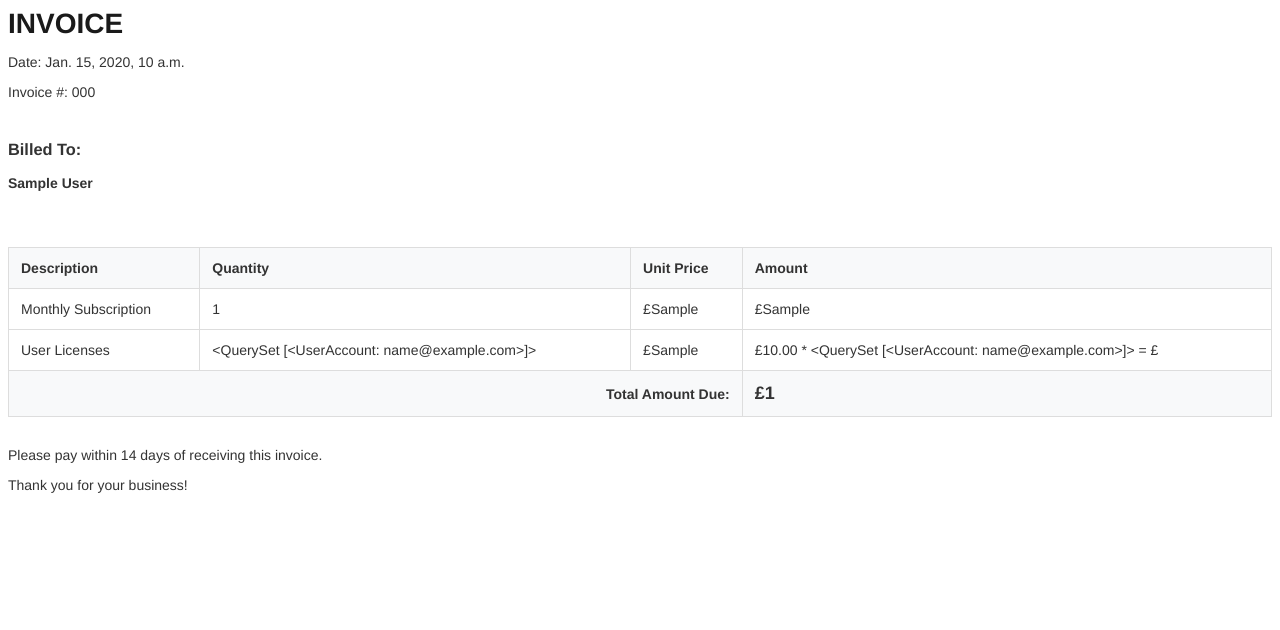
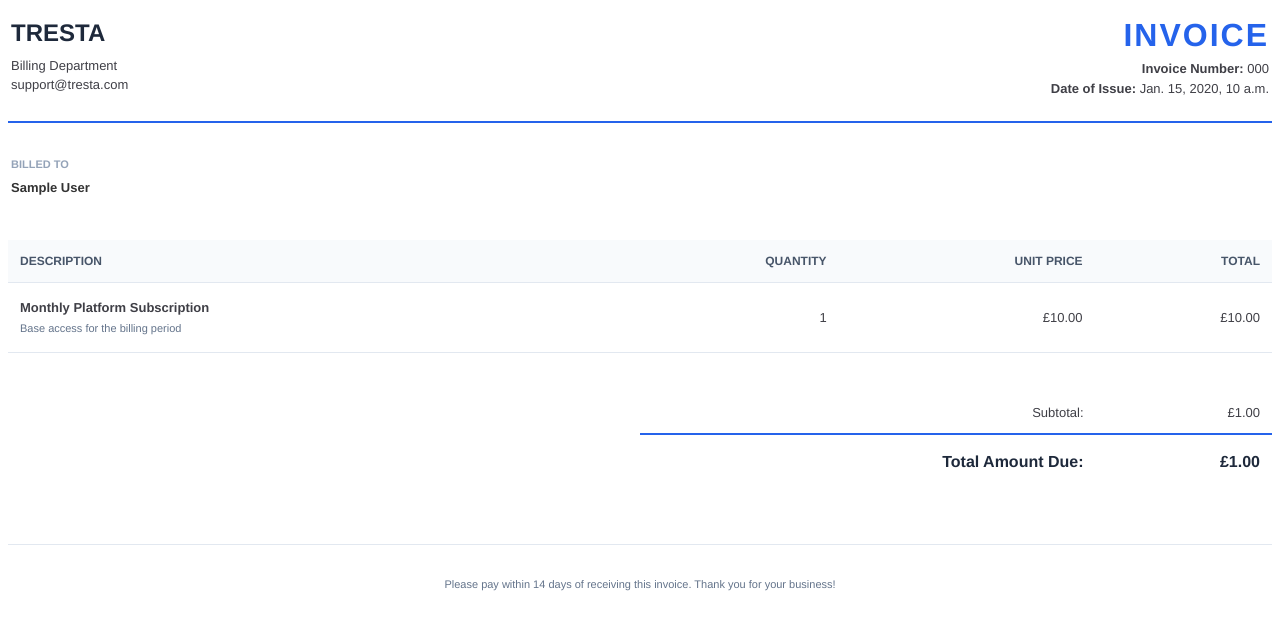
Before and after one commit to AI-Royal-Knight/josue-backend, a Django app: template app/templates/super_admin/invoice_pdf.html in a window 1280 px wide. Shown: the top 630 px of the page. Run offline with Django 5.2, Linux system fonts and the light colour scheme; tables that the repository leaves empty hold one stand-in row (values such as "Sample post"); the template is opened without the code that fills it: values that come from a table or form of the project are taken from there, most other values are stand-ins (such as "Sample title", 1, 10 or a date in 2020); parts of the project's set-up code (start-up, migrations or seed data) failed here and were passed over.

Commit message:
feat: redesign invoice PDF template and update invoice generation logic to support custom dates

```diff
--- a/app/templates/super_admin/invoice_pdf.html
+++ b/app/templates/super_admin/invoice_pdf.html
@@ -4,67 +4,98 @@
     <meta charset="utf-8">
     <title>Invoice {{ invoice.invoice_number }}</title>
     <style>
-        body { font-family: Helvetica, sans-serif; font-size: 14px; color: #333; }
-        .header { margin-bottom: 40px; }
-        .invoice-title { font-size: 28px; font-weight: bold; color: #1a1a1a; }
-        .details { margin-bottom: 40px; }
-        table { width: 100%; border-collapse: collapse; margin-bottom: 30px; }
-        th, td { border: 1px solid #ddd; padding: 12px; text-align: left; }
-        th { background-color: #f8f9fa; font-weight: bold; }
-        .total-row { font-weight: bold; background-color: #f8f9fa; }
-        .total-amount { font-size: 18px; }
+        @page {
+            size: a4 portrait;
+            margin: 2cm;
+        }
+        body { font-family: Helvetica, sans-serif; font-size: 13px; color: #3f3f46; line-height: 1.5; }
+        .header-table { width: 100%; border-bottom: 2px solid #2563eb; padding-bottom: 20px; margin-bottom: 30px; }
+        .invoice-title { font-size: 32px; font-weight: bold; color: #2563eb; text-transform: uppercase; letter-spacing: 2px; }
+        .company-name { font-size: 24px; font-weight: bold; color: #1e293b; margin-bottom: 5px; }
+        .info-table { width: 100%; margin-bottom: 40px; }
+        .info-title { font-size: 11px; font-weight: bold; color: #94a3b8; text-transform: uppercase; margin-bottom: 5px; }
+        .info-text { font-size: 13px; color: #333; }
+        .items-table { width: 100%; border-collapse: collapse; margin-bottom: 40px; }
+        .items-table th { background-color: #f8fafc; color: #475569; font-size: 12px; text-transform: uppercase; padding: 12px; text-align: left; border-bottom: 1px solid #e2e8f0; }
+        .items-table td { padding: 15px 12px; border-bottom: 1px solid #e2e8f0; color: #3f3f46; }
+        .items-table th.right, .items-table td.right { text-align: right; }
+        .total-table { width: 50%; float: right; border-collapse: collapse; }
+        .total-table td { padding: 10px 12px; text-align: right; border-bottom: 1px solid #e2e8f0; }
+        .total-row td { font-weight: bold; font-size: 16px; color: #1e293b; border-bottom: none; border-top: 2px solid #2563eb; padding-top: 15px; }
+        .footer { margin-top: 60px; padding-top: 20px; border-top: 1px solid #e2e8f0; font-size: 11px; color: #64748b; text-align: center; }
     </style>
 </head>
 <body>
-    <div class="header">
-        <div class="invoice-title">INVOICE</div>
-        <p>Date: {{ date }}</p>
-        <p>Invoice #: {{ invoice.invoice_number }}</p>
-    </div>
+    <table class="header-table">
+        <tr>
+            <td width="50%">
+                <div class="company-name">TRESTA</div>
+                <div>Billing Department</div>
+                <div>support@tresta.com</div>
+            </td>
+            <td width="50%" style="text-align: right;">
+                <div class="invoice-title">INVOICE</div>
+                <div><strong>Invoice Number:</strong> {{ invoice.invoice_number }}</div>
+                <div><strong>Date of Issue:</strong> {{ date }}</div>
+            </td>
+        </tr>
+    </table>
 
-    <div class="details">
-        <h3>Billed To:</h3>
-        <p>
-            <strong>{{ company.company_name }}</strong><br>
-            {{ company.admin_name }} {{ company.admin_surname }}<br>
-            {{ company.admin_email }}
-        </p>
-    </div>
+    <table class="info-table">
+        <tr>
+            <td width="100%">
+                <div class="info-title">BILLED TO</div>
+                <div class="info-text">
+                    <strong>{{ company.company_name }}</strong><br>
+                    {% if company.admin_name %}{{ company.admin_name }} {{ company.admin_surname }}<br>{% endif %}
+                    {% if company.admin_email %}{{ company.admin_email }}{% endif %}
+                </div>
+            </td>
+        </tr>
+    </table>
 
-    <table>
+    <table class="items-table">
         <thead>
             <tr>
                 <th>Description</th>
-                <th>Quantity</th>
-                <th>Unit Price</th>
-                <th>Amount</th>
+                <th class="right">Quantity</th>
+                <th class="right">Unit Price</th>
+                <th class="right">Total</th>
             </tr>
         </thead>
         <tbody>
             <tr>
-                <td>Monthly Subscription</td>
-                <td>1</td>
-                <td>£{{ monthly_sub }}</td>
-                <td>£{{ monthly_sub }}</td>
+                <td><strong>Monthly Platform Subscription</strong><br><span style="color: #64748b; font-size: 11px;">Base access for the billing period</span></td>
+                <td class="right">1</td>
+                <td class="right">£{{ monthly_sub|floatformat:2 }}</td>
+                <td class="right">£{{ monthly_sub|floatformat:2 }}</td>
             </tr>
+            {% if users > 0 %}
             <tr>
-                <td>User Licenses</td>
-                <td>{{ users }}</td>
-                <td>£{{ per_user }}</td>
-                <td>£{{ per_user|floatformat:2 }} * {{ users }} = £{{ users|floatformat:0 }}</td>
+                <td><strong>User Licenses</strong><br><span style="color: #64748b; font-size: 11px;">Additional active team members</span></td>
+                <td class="right">{{ users }}</td>
+                <td class="right">£{{ per_user|floatformat:2 }}</td>
+                <td class="right">£{{ user_licenses_total|floatformat:2 }}</td>
             </tr>
-            <!-- Wait, calculation in django template: per_user * users. It was passed as total_amount -->
-            <!-- Actually, I should just output the multiplied amount here -->
+            {% endif %}
         </tbody>
-        <tfoot>
-            <tr class="total-row">
-                <td colspan="3" style="text-align: right;">Total Amount Due:</td>
-                <td class="total-amount">£{{ total_amount }}</td>
-            </tr>
-        </tfoot>
     </table>
 
-    <p>Please pay within 14 days of receiving this invoice.</p>
-    <p>Thank you for your business!</p>
+    <table class="total-table">
+        <tr>
+            <td>Subtotal:</td>
+            <td>£{{ total_amount|floatformat:2 }}</td>
+        </tr>
+        <tr class="total-row">
+            <td>Total Amount Due:</td>
+            <td>£{{ total_amount|floatformat:2 }}</td>
+        </tr>
+    </table>
+
+    <div style="clear: both;"></div>
+
+    <div class="footer">
+        <p>Please pay within 14 days of receiving this invoice. Thank you for your business!</p>
+    </div>
 </body>
 </html>
```
Also changed, not shown: app/super_admin/tasks.py (+4 -3 lines), app/super_admin/views.py (+10 -7 lines).
